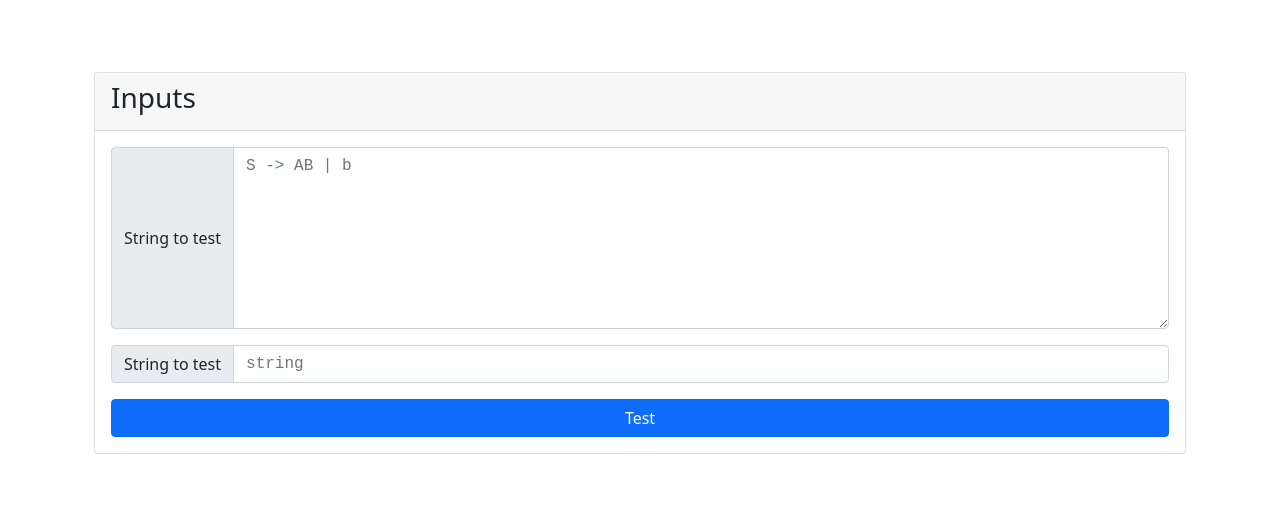
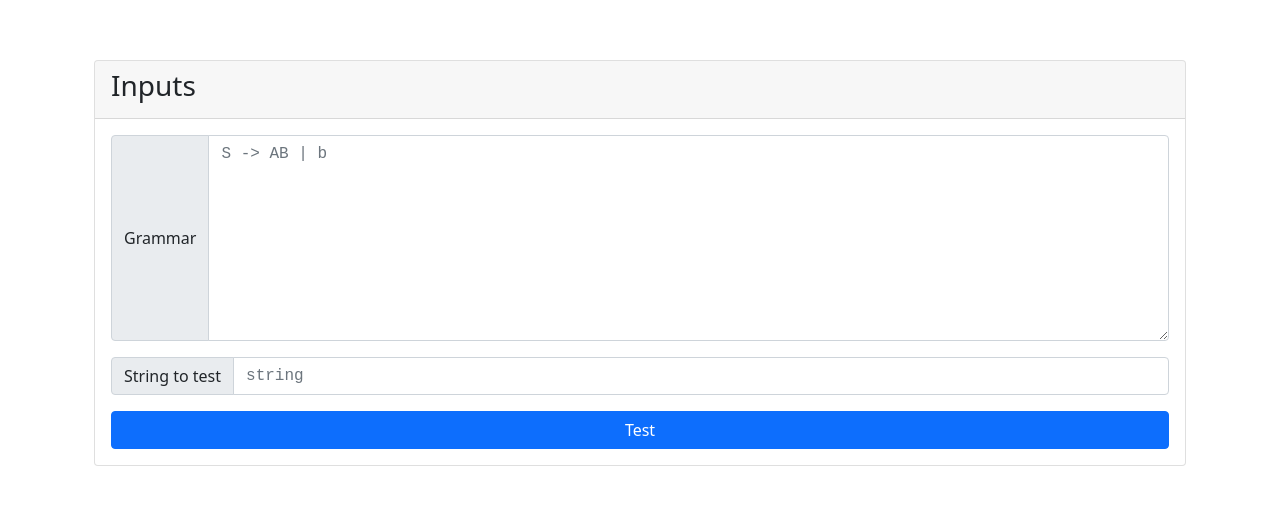
Before and after one commit to bjuan210302/context-free-grammar, a Vue app: page / in a window 1280 px wide. Shown: the part 113-618 px from the top of the page. Built offline with nearby package versions, Linux system fonts and the light colour scheme.

Commit message:
UI corrections

```diff
--- a/src/App.vue
+++ b/src/App.vue
@@ -9,8 +9,8 @@
           </div>
           <div class="card-body">
             <div class="input-group mb-3">
-              <span class="input-group-text">String to test</span>
-              <textarea class="form-control" ref="stringGrammar" rows="7" placeholder="S -> AB | b"></textarea>
+              <span class="input-group-text">Grammar</span>
+              <textarea class="form-control" ref="stringGrammar" rows="8" placeholder="S -> AB | b"></textarea>
             </div>
 
             <div class="input-group mb-3">
--- a/src/components/CYKTable.vue
+++ b/src/components/CYKTable.vue
@@ -17,7 +17,7 @@
 
           <tr class="table-bordered" v-for="(n, index) in testString" :key="n">
             <th>{{n}}</th>
-            <th v-for="prod in outputMatrix[index]" :key="prod"> {{prod}} </th>
+            <th v-for="prod in outputMatrix[index]" :key="prod"> {{prod?.toString()}} </th>
           </tr>
         </thead>
 
```
